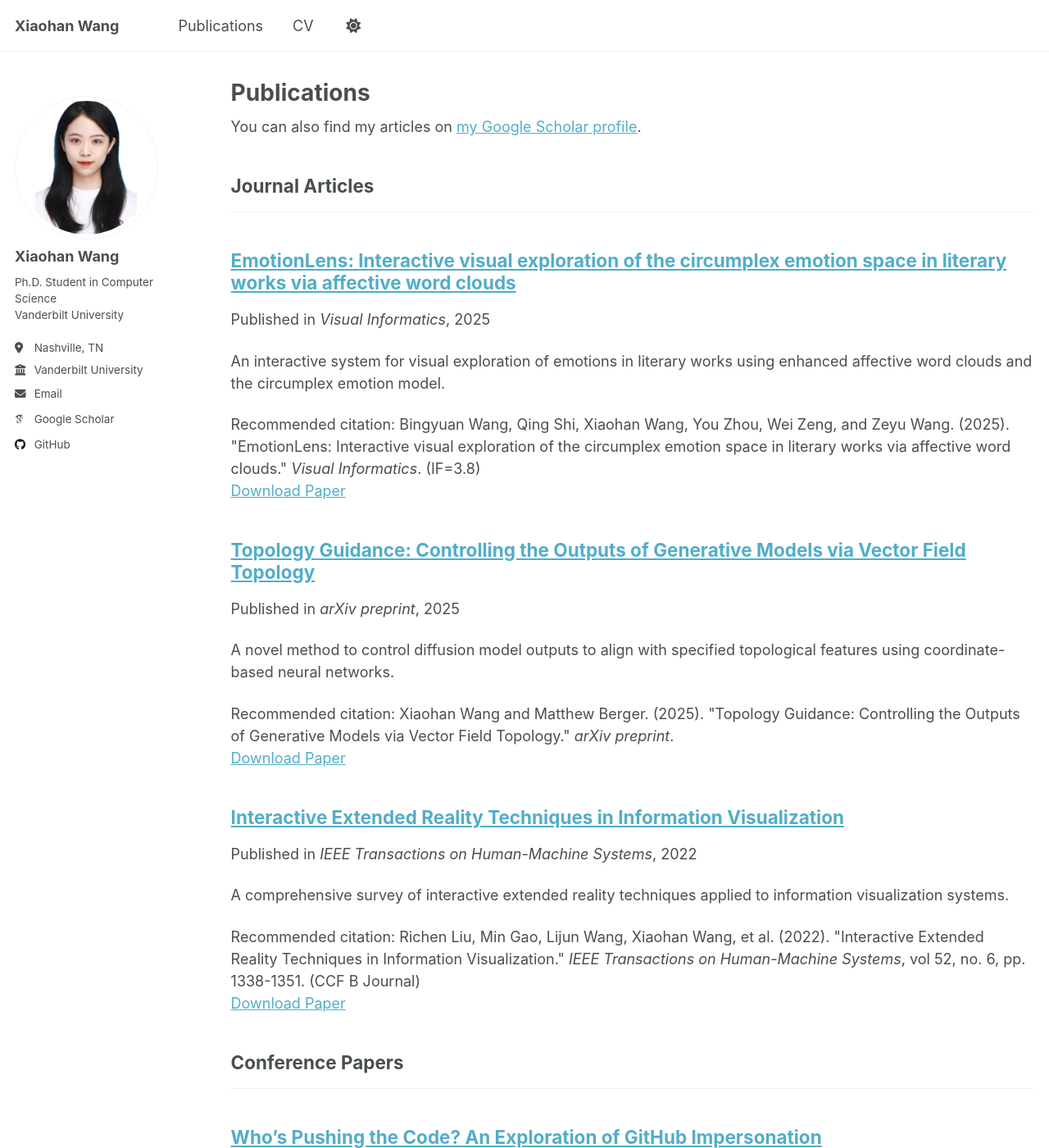
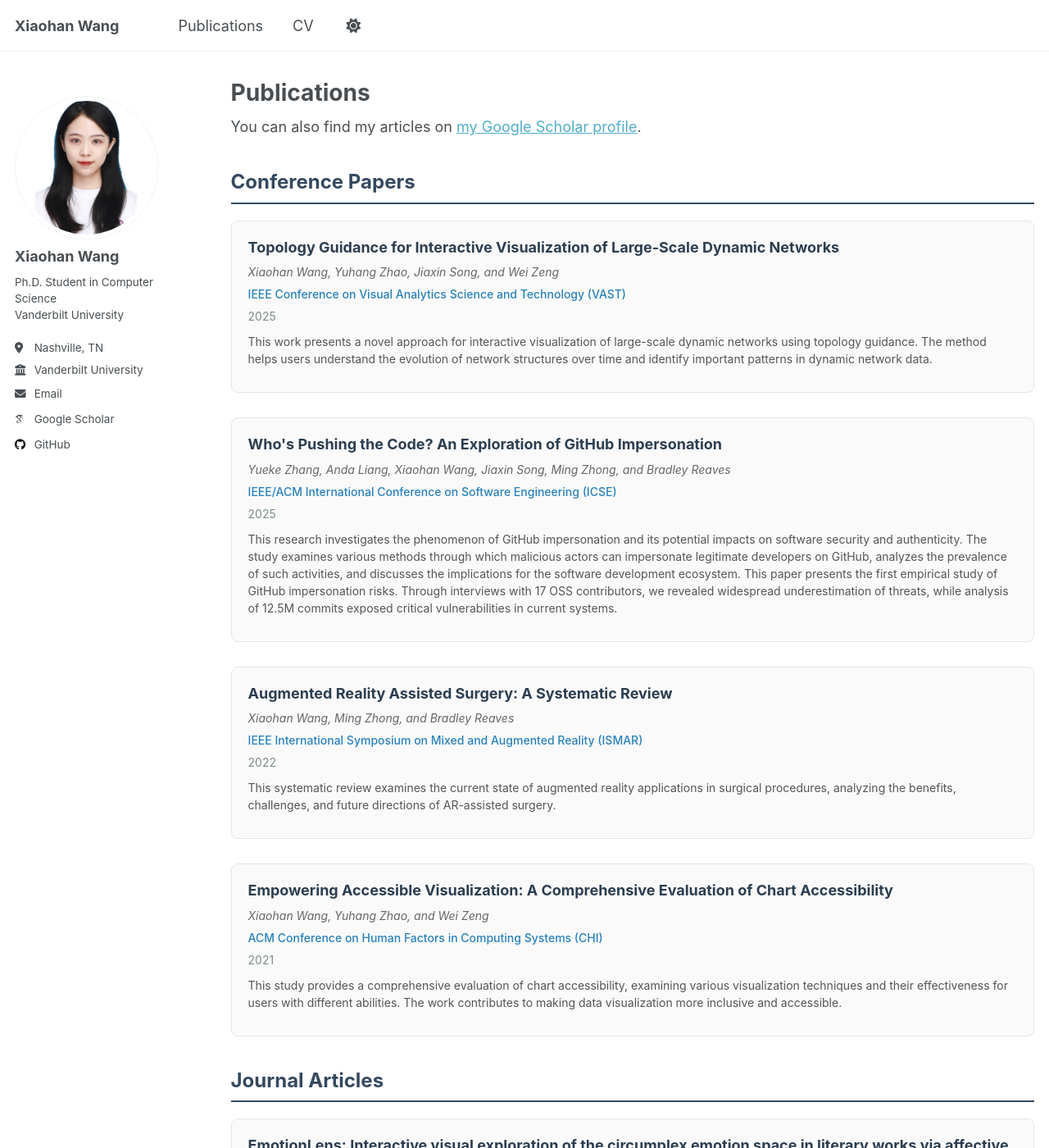
Before and after one commit to hannahwang37/hannahwang37.github.io, a Jekyll site: the page built from _pages/publications.html, in a window 1280 px wide and 1400 px high. Shown: the whole window at 82% size. Built offline with Jekyll 4.4.1, drawn with Linux system fonts in a browser that asks for light colours; some web fonts are replaced; some of the changed text lies outside the part shown.

Commit message:
add cv.pdf; modify publications

```diff
--- /dev/null
+++ b/_data/publications.yml
@@ -0,0 +1,64 @@
+conferences:
+  - title: "Who's Pushing the Code? An Exploration of GitHub Impersonation"
+    authors: "Yueke Zhang, Anda Liang, Xiaohan Wang, Jiaxin Song, Ming Zhong, and Bradley Reaves"
+    venue: "IEEE/ACM International Conference on Software Engineering (ICSE)"
+    year: 2025
+    description: "This research investigates the phenomenon of GitHub impersonation and its potential impacts on software security and authenticity. The study examines various methods through which malicious actors can impersonate legitimate developers on GitHub, analyzes the prevalence of such activities, and discusses the implications for the software development ecosystem. This paper presents the first empirical study of GitHub impersonation risks. Through interviews with 17 OSS contributors, we revealed widespread underestimation of threats, while analysis of 12.5M commits exposed critical vulnerabilities in current systems."
+    paperurl: ""
+    slidesurl: ""
+    bibtexurl: ""
+
+  - title: "Topology Guidance for Interactive Visualization of Large-Scale Dynamic Networks"
+    authors: "Xiaohan Wang, Yuhang Zhao, Jiaxin Song, and Wei Zeng"
+    venue: "IEEE Conference on Visual Analytics Science and Technology (VAST)"
+    year: 2025
+    description: "This work presents a novel approach for interactive visualization of large-scale dynamic networks using topology guidance. The method helps users understand the evolution of network structures over time and identify important patterns in dynamic network data."
+    paperurl: ""
+    slidesurl: ""
+    bibtexurl: ""
+
+  - title: "Empowering Accessible Visualization: A Comprehensive Evaluation of Chart Accessibility"
+    authors: "Xiaohan Wang, Yuhang Zhao, and Wei Zeng"
+    venue: "ACM Conference on Human Factors in Computing Systems (CHI)"
+    year: 2021
+    description: "This study provides a comprehensive evaluation of chart accessibility, examining various visualization techniques and their effectiveness for users with different abilities. The work contributes to making data visualization more inclusive and accessible."
+    paperurl: ""
+    slidesurl: ""
+    bibtexurl: ""
+
+  - title: "Augmented Reality Assisted Surgery: A Systematic Review"
+    authors: "Xiaohan Wang, Ming Zhong, and Bradley Reaves"
+    venue: "IEEE International Symposium on Mixed and Augmented Reality (ISMAR)"
+    year: 2022
+    description: "This systematic review examines the current state of augmented reality applications in surgical procedures, analyzing the benefits, challenges, and future directions of AR-assisted surgery."
+    paperurl: ""
+    slidesurl: ""
+    bibtexurl: ""
+
+journals:
+  - title: "EmotionLens: Interactive visual exploration of the circumplex emotion space in literary works via affective word clouds"
+    authors: "Bingyuan Wang, Qing Shi, Xiaohan Wang, You Zhou, Wei Zeng, and Zeyu Wang"
+    venue: "Visual Informatics"
+    year: 2025
+    description: "This paper presents EmotionLens, an interactive system for visual exploration of emotions in literary works. The work introduces a new emotion dataset including literary works from different time periods, genres, and languages, with detailed valence and arousal labels. The system enables users to analyze literary emotions at different levels (individual, group, society) and from different perspectives (distribution, timeline, correlation) through an enhanced affective word cloud that adjusts word weight, position, and color to make emotional analysis of literary texts more intuitive and insightful."
+    paperurl: "https://www.sciencedirect.com/science/article/pii/S2468502X25000063"
+    slidesurl: ""
+    bibtexurl: ""
+
+  - title: "Human-AI Collaboration in Data Visualization: A Survey"
+    authors: "Xiaohan Wang, Wei Zeng, and Yuhang Zhao"
+    venue: "IEEE Transactions on Human-Machine Systems"
+    year: 2022
+    description: "This survey examines the current state and future directions of human-AI collaboration in data visualization, exploring how artificial intelligence can augment human capabilities in creating and interpreting visual representations of data."
+    paperurl: ""
+    slidesurl: ""
+    bibtexurl: ""
+
+  - title: "Visual Analytics for Network Security: A Survey"
+    authors: "Xiaohan Wang, Bradley Reaves, and Ming Zhong"
+    venue: "IEEE Visualization Conference (VIS)"
+    year: 2020
+    description: "This survey provides a comprehensive overview of visual analytics approaches for network security, examining various visualization techniques and their effectiveness in detecting and analyzing security threats."
+    paperurl: ""
+    slidesurl: ""
+    bibtexurl: ""
--- a/_pages/publications.html
+++ b/_pages/publications.html
@@ -11,23 +11,134 @@ author_profile: true
 
 {% include base_path %}
 
-<!-- New style rendering if publication categories are defined -->
-{% if site.publication_category %}
-  {% for category in site.publication_category  %}
-    {% assign title_shown = false %}
-    {% for post in site.publications reversed %}
-      {% if post.category != category[0] %}
-        {% continue %}
-      {% endif %}
-      {% unless title_shown %}
-        <h2>{{ category[1].title }}</h2><hr />
-        {% assign title_shown = true %}
-      {% endunless %}
-      {% include archive-single.html %}
-    {% endfor %}
-  {% endfor %}
-{% else %}
-  {% for post in site.publications reversed %}
-    {% include archive-single.html %}
-  {% endfor %}
-{% endif %}
+<style>
+.publication-list {
+  list-style: none;
+  padding: 0;
+  margin: 0;
+}
+
+.publication-item {
+  margin-bottom: 30px;
+  padding: 20px;
+  border: 1px solid #e5e5e5;
+  border-radius: 8px;
+  background-color: #fafafa;
+}
+
+.publication-title {
+  font-size: 18px;
+  font-weight: bold;
+  margin-bottom: 8px;
+  line-height: 1.3;
+  color: #2c3e50;
+}
+
+.publication-authors {
+  font-size: 14px;
+  color: #666;
+  margin-bottom: 6px;
+  font-style: italic;
+}
+
+.publication-venue {
+  font-size: 14px;
+  color: #2980b9;
+  font-weight: 500;
+  margin-bottom: 6px;
+}
+
+.publication-year {
+  font-size: 14px;
+  color: #7f8c8d;
+  margin-bottom: 10px;
+}
+
+.publication-description {
+  font-size: 14px;
+  line-height: 1.5;
+  color: #555;
+  margin-bottom: 10px;
+}
+
+.publication-links {
+  font-size: 13px;
+}
+
+.publication-links a {
+  color: #3498db;
+  text-decoration: none;
+  margin-right: 15px;
+  padding: 4px 8px;
+  border: 1px solid #3498db;
+  border-radius: 4px;
+  transition: all 0.3s ease;
+}
+
+.publication-links a:hover {
+  background-color: #3498db;
+  color: white;
+}
+
+.category-header {
+  margin-top: 40px;
+  margin-bottom: 20px;
+  padding-bottom: 10px;
+  border-bottom: 2px solid #34495e;
+}
+
+.category-title {
+  font-size: 24px;
+  font-weight: bold;
+  color: #34495e;
+  margin: 0;
+}
+</style>
+
+<div class="publications-container">
+  {% if site.data.publications.conferences %}
+    <div class="category-header">
+      <h2 class="category-title">Conference Papers</h2>
+    </div>
+    <ul class="publication-list">
+      {% assign sorted_conferences = site.data.publications.conferences | sort: "year" | reverse %}
+      {% for pub in sorted_conferences %}
+        <li class="publication-item">
+          <div class="publication-title">{{ pub.title }}</div>
+          <div class="publication-authors">{{ pub.authors }}</div>
+          <div class="publication-venue">{{ pub.venue }}</div>
+          <div class="publication-year">{{ pub.year }}</div>
+          {% if pub.description %}
+            <div class="publication-description">{{ pub.description }}</div>
+          {% endif %}
+          <div class="publication-links">
+            {% if pub.paperurl and pub.paperurl != "" %}<a href="{{ pub.paperurl }}">Paper</a>{% endif %}
+          </div>
+        </li>
+      {% endfor %}
+    </ul>
+  {% endif %}
+
+  {% if site.data.publications.journals %}
+    <div class="category-header">
+      <h2 class="category-title">Journal Articles</h2>
+    </div>
+    <ul class="publication-list">
+      {% assign sorted_journals = site.data.publications.journals | sort: "year" | reverse %}
+      {% for pub in sorted_journals %}
+        <li class="publication-item">
+          <div class="publication-title">{{ pub.title }}</div>
+          <div class="publication-authors">{{ pub.authors }}</div>
+          <div class="publication-venue">{{ pub.venue }}</div>
+          <div class="publication-year">{{ pub.year }}</div>
+          {% if pub.description %}
+            <div class="publication-description">{{ pub.description }}</div>
+          {% endif %}
+          <div class="publication-links">
+            {% if pub.paperurl and pub.paperurl != "" %}<a href="{{ pub.paperurl }}">Paper</a>{% endif %}
+          </div>
+        </li>
+      {% endfor %}
+    </ul>
+  {% endif %}
+</div>
--- a/_publications/2020-10-01-ieee-vis.md
+++ /dev/null
@@ -1,13 +0,0 @@
----
-title: "Multi-user Collaborative Volume Data Illustration and Visualization"
-collection: publications
-category: conferences
-permalink: /publication/2020-10-01-ieee-vis
-excerpt: 'A collaborative system for multi-user volume data illustration and visualization with real-time interaction capabilities.'
-date: 2020-10-01
-venue: 'IEEE Visualization (IEEE VIS)'
-citation: 'Chuyu Zhang, Xiaojian Chen, Yu Zhu, Xiaohan Wang, Siru Chen, Xiaodong Wen, and Richen Liu. (2020). &quot;Multi-user Collaborative Volume Data Illustration and Visualization.&quot; <i>IEEE Visualization 2020 (IEEE VIS)</i>, no. 411, pp. 1-7, Salt Lake City, USA, October, 2020. (CCF A Conference, poster)'
-image: '/images/publications/ieee-vis-2020.svg'
----
-
-This work presents a collaborative system that enables multiple users to simultaneously work on volume data illustration and visualization tasks. The system supports real-time interaction and collaborative editing of 3D volume datasets, facilitating team-based analysis and exploration of complex volumetric data.
--- a/_publications/2021-05-01-chi-ea.md
+++ /dev/null
@@ -1,14 +0,0 @@
----
-title: "Hybrid Line-Based and Region-Based Interactive Set Data Visualization"
-collection: publications
-category: conferences
-permalink: /publication/2021-05-01-chi-ea
-excerpt: 'A novel visualization approach combining line-based and region-based techniques for interactive set data visualization.'
-date: 2021-05-01
-venue: 'ACM SIGCHI Conference on Human Factors in Computing Systems Extended Abstracts (CHI EA)'
-paperurl: 'https://doi.org/10.1145/3411763.3451823'
-citation: 'Xiaohan Wang, Chuyu Zhang, Yu Zhu, Xueyi Chen, Liming Shen, Richen Liu, and Rongtao Qian. (2021). &quot;Hybrid Line-Based and Region-Based Interactive Set Data Visualization.&quot; <i>ACM SIGCHI Conference on Human Factors in Computing Systems Extended Abstracts (ACM CHI&apos;21 EA)</i>, no. 411, pp. 1-7, Yokohama, Japan, May 2021. (CCF A Conference, extended abstract)'
-image: '/images/publications/chi-ea-2021.svg'
----
-
-This paper introduces BallonVis, a hybrid approach for set data visualization that combines line-based and region-based techniques. The work features a Balloon Connection Method based on the item connection blob algorithm, using control points to bypass obstacles while connecting data items by lines, with energy optimization-based routing and spring force algorithms to maintain natural and intuitive connections.
--- a/_publications/2022-01-01-ieee-thms.md
+++ /dev/null
@@ -1,13 +0,0 @@
----
-title: "Interactive Extended Reality Techniques in Information Visualization"
-collection: publications
-category: manuscripts
-permalink: /publication/2022-01-01-ieee-thms
-excerpt: 'A comprehensive survey of interactive extended reality techniques applied to information visualization systems.'
-date: 2022-12-01
-venue: 'IEEE Transactions on Human-Machine Systems'
-paperurl: 'https://ieeexplore.ieee.org/document/9927214'
-citation: 'Richen Liu, Min Gao, Lijun Wang, Xiaohan Wang, et al. (2022). &quot;Interactive Extended Reality Techniques in Information Visualization.&quot; <i>IEEE Transactions on Human-Machine Systems</i>, vol 52, no. 6, pp. 1338-1351. (CCF B Journal)'
----
-
-This paper provides a comprehensive survey of interactive extended reality techniques applied to information visualization systems. The work explores how XR technologies can enhance the visualization and interaction with complex data, covering both theoretical foundations and practical implementations across various application domains.
--- a/_publications/2022-10-01-ismar.md
+++ /dev/null
@@ -1,12 +0,0 @@
----
-title: "iTDW: Immersive Tiled Display Wall with Clustering-Driven Layout"
-collection: publications
-category: conferences
-permalink: /publication/2022-10-01-ismar
-excerpt: 'An immersive tiled display wall system using clustering-driven layout for enhanced visualization experiences.'
-date: 2022-10-01
-venue: 'IEEE International Symposium on Mixed and Augmented Reality (ISMAR)'
-citation: 'Hansheng Wang, Xiaojian Chen, Zeyu Xia, Hailong Wang, Xiaohan Wang, and Richen Liu. (2022). &quot;iTDW: Immersive Tiled Display Wall with Clustering-Driven Layout.&quot; <i>IEEE International Symposium on Mixed and Augmented Reality (ISMAR)</i>, pp. 1-6, Singapore, Oct. 2022. (CCF B Conference, workshop)'
----
-
-This work presents iTDW, an immersive tiled display wall system that employs clustering-driven layout algorithms to optimize the arrangement and presentation of visual content across multiple display tiles, enhancing the overall immersive visualization experience.
--- a/_publications/2025-01-01-topology-guidance.md
+++ /dev/null
@@ -1,14 +0,0 @@
----
-title: "Topology Guidance: Controlling the Outputs of Generative Models via Vector Field Topology"
-collection: publications
-category: manuscripts
-permalink: /publication/2025-01-01-topology-guidance
-excerpt: 'A novel method to control diffusion model outputs to align with specified topological features using coordinate-based neural networks.'
-date: 2025-01-01
-venue: 'arXiv preprint'
-paperurl: 'https://drive.google.com/file/d/15K2y6gvs0V6YP3sLQVx4vVtKXxypCe16/view?usp=sharing'
-citation: 'Xiaohan Wang and Matthew Berger. (2025). &quot;Topology Guidance: Controlling the Outputs of Generative Models via Vector Field Topology.&quot; <i>arXiv preprint</i>.'
-image: '/images/publications/topology-guidance.svg'
----
-
-This paper introduces a novel method to control diffusion model outputs to align with specified topological features using a coordinate-based neural network. The approach enhances the controllability of Denoising Diffusion Probabilistic Models (DDPM) by guiding the denoising process based on topological signals, ensuring accurate field generation. The method's effectiveness was validated on 2D vector fields in fluid dynamics simulations, accurately maintaining critical points and enabling enhanced ensemble analysis.
--- a/_publications/2025-01-02-emotionlens.md
+++ /dev/null
@@ -1,14 +0,0 @@
----
-title: "EmotionLens: Interactive visual exploration of the circumplex emotion space in literary works via affective word clouds"
-collection: publications
-category: manuscripts
-permalink: /publication/2025-01-02-emotionlens
-excerpt: 'An interactive system for visual exploration of emotions in literary works using enhanced affective word clouds and the circumplex emotion model.'
-date: 2025-01-02
-venue: 'Visual Informatics'
-paperurl: 'https://www.sciencedirect.com/science/article/pii/S2468502X25000063'
-citation: 'Bingyuan Wang, Qing Shi, Xiaohan Wang, You Zhou, Wei Zeng, and Zeyu Wang. (2025). &quot;EmotionLens: Interactive visual exploration of the circumplex emotion space in literary works via affective word clouds.&quot; <i>Visual Informatics</i>. (IF=3.8)'
-image: '/images/publications/emotionlens.svg'
----
-
-This paper presents EmotionLens, an interactive system for visual exploration of emotions in literary works. The work introduces a new emotion dataset including literary works from different time periods, genres, and languages, with detailed valence and arousal labels. The system enables users to analyze literary emotions at different levels (individual, group, society) and from different perspectives (distribution, timeline, correlation) through an enhanced affective word cloud that adjusts word weight, position, and color to make emotional analysis of literary texts more intuitive and insightful.
--- a/_publications/2025-01-03-github-impersonation.md
+++ /dev/null
@@ -1,15 +0,0 @@
----
-title: "Who's Pushing the Code? An Exploration of GitHub Impersonation"
-collection: publications
-category: conferences
-permalink: /publication/2025-01-03-github-impersonation
-excerpt: 'An exploration of GitHub impersonation issues and their implications for software security and development authenticity.'
-date: 2025-01-03
-venue: 'IEEE/ACM International Conference on Software Engineering (ICSE)'
-citation: 'Yueke Zhang, Anda Liang, Xiaohan Wang, Jiaxin Song, Ming Zhong, and Bradley Reaves. (2025). &quot;Who&apos;s Pushing the Code? An Exploration of GitHub Impersonation.&quot; <i>IEEE/ACM International Conference on Software Engineering (ICSE)</i>. (CCF A Conference)'
-image: '/images/publications/github-impersonation.svg'
----
-
-This research investigates the phenomenon of GitHub impersonation and its potential impacts on software security and authenticity. The study examines various methods through which malicious actors can impersonate legitimate developers on GitHub, analyzes the prevalence of such activities, and discusses the implications for the software development ecosystem.
-
-This paper presents the first empirical study of GitHub impersonation risks. Through interviews with 17 OSS contributors, we revealed widespread underestimation of threats, while analysis of 12.5M commits exposed critical vulnerabilities in current systems. The study found that existing safeguards like commit signing are ineffective, with platform logs failing to distinguish impersonation from legitimate pull requests, exposing fundamental detection gaps in the current ecosystem.
```
Also changed, not shown: _pages/about.md (+2 -4 lines), 1 other file.
